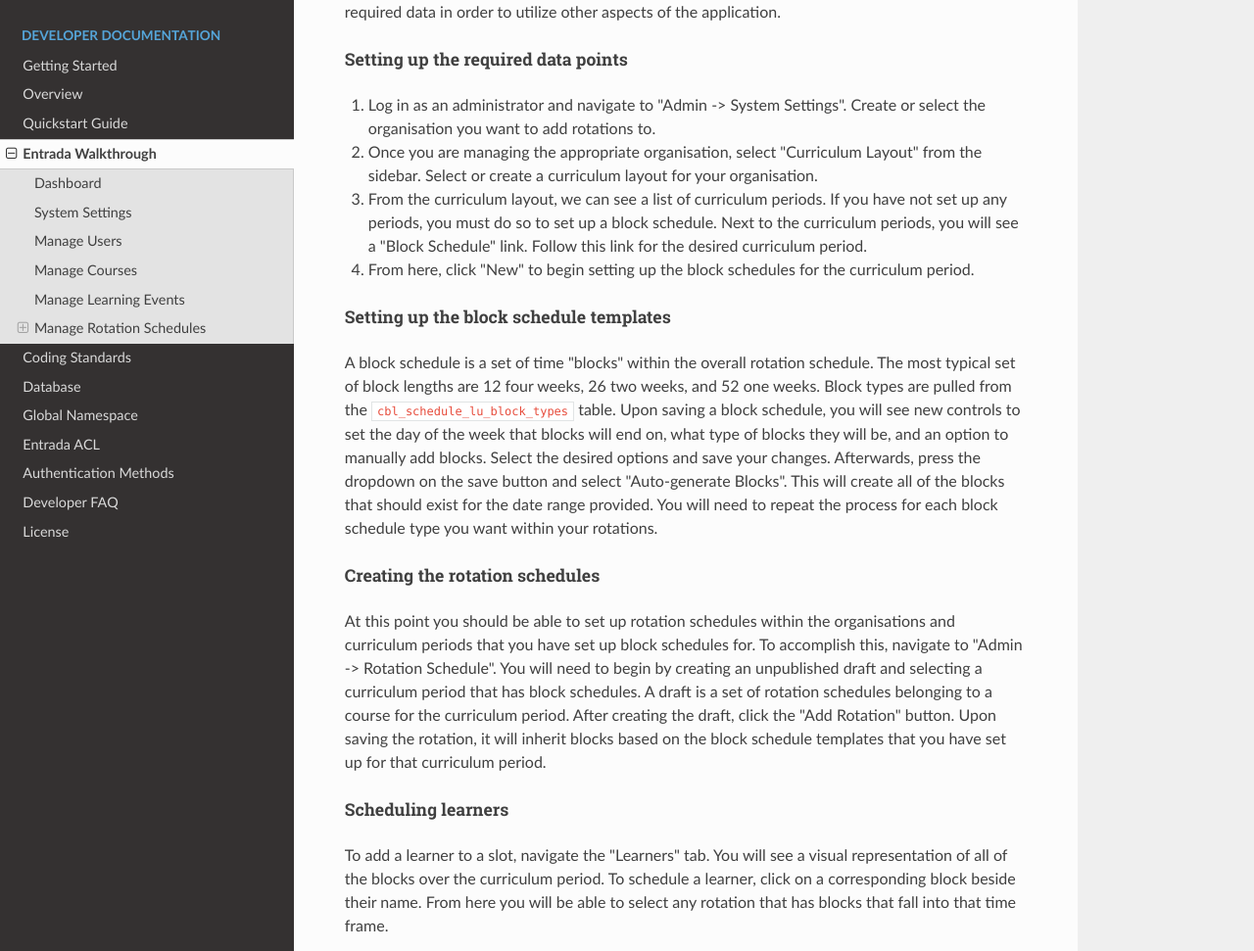
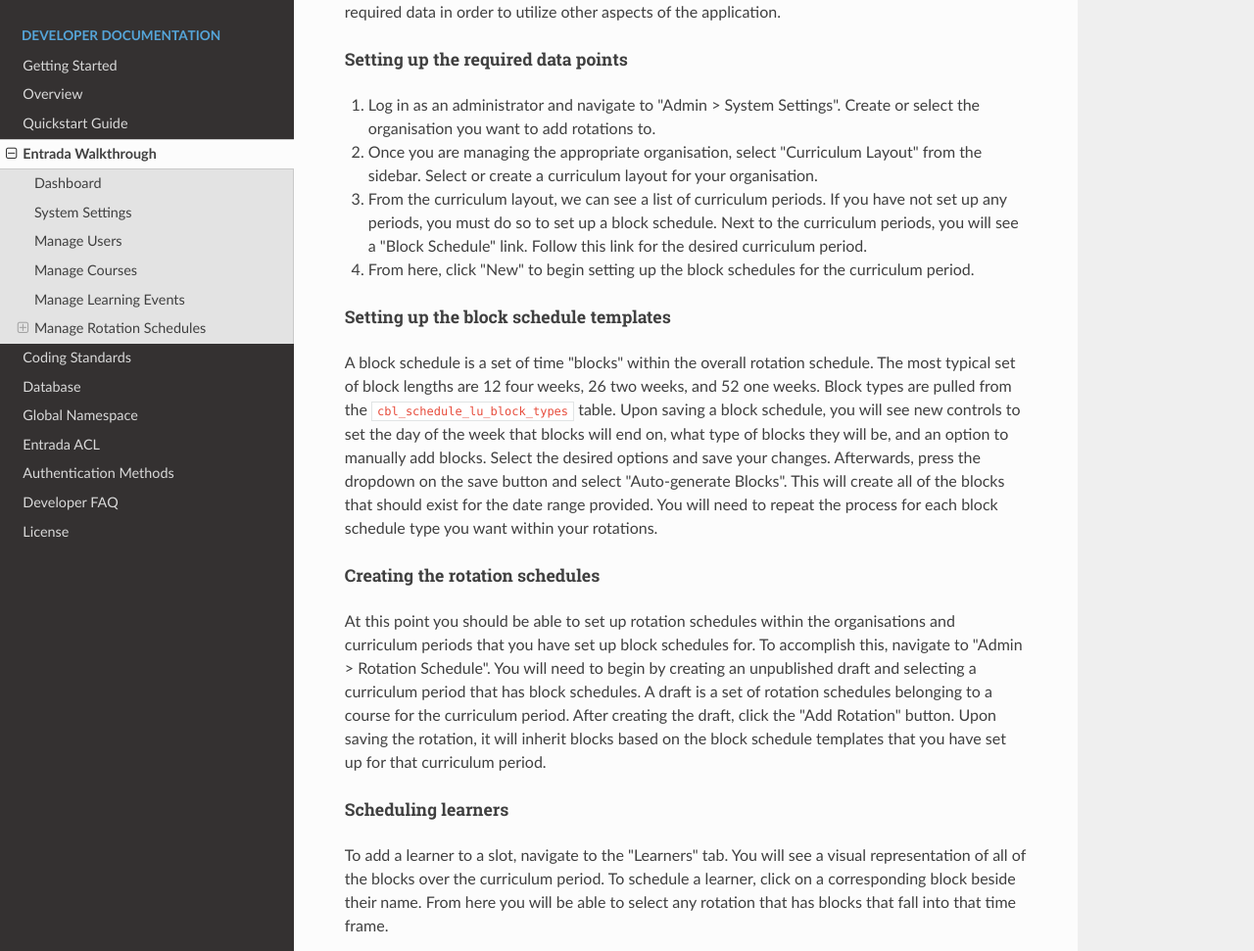
Before and after one commit to pyarmak/entrada-1x-docs, an MkDocs documentation site: the page built from docs/developer/walkthrough.md, in a window 1280 px wide and 1400 px high, scrolled down 278 px. Shown: the part 289-1260 px from the top of the window at 98% size. Built offline with MkDocs 1.6.1, drawn with Linux system fonts in a browser that asks for light colours; nearby versions of some CDN libraries; old or Windows-style settings are respelled for this version of MkDocs.

```diff
--- a/docs/developer/walkthrough.md
+++ b/docs/developer/walkthrough.md
@@ -16,7 +16,7 @@ As rotation schedules are inherently time based, you are required to set up curr
 
 ##### Setting up the required data points
 
-1. Log in as an administrator and navigate to "Admin -> System Settings". Create or select the organisation you want to add rotations to.
+1. Log in as an administrator and navigate to "Admin > System Settings". Create or select the organisation you want to add rotations to.
 
 2. Once you are managing the appropriate organisation, select "Curriculum Layout" from the sidebar. Select or create a curriculum layout for your organisation.
 
@@ -30,8 +30,8 @@ A block schedule is a set of time "blocks" within the overall rotation schedule.
 
 ##### Creating the rotation schedules
 
-At this point you should be able to set up rotation schedules within the organisations and curriculum periods that you have set up block schedules for. To accomplish this, navigate to "Admin -> Rotation Schedule". You will need to begin by creating an unpublished draft and selecting a curriculum period that has block schedules. A draft is a set of rotation schedules belonging to a course for the curriculum period. After creating the draft, click the "Add Rotation" button. Upon saving the rotation, it will inherit blocks based on the block schedule templates that you have set up for that curriculum period.
+At this point you should be able to set up rotation schedules within the organisations and curriculum periods that you have set up block schedules for. To accomplish this, navigate to "Admin > Rotation Schedule". You will need to begin by creating an unpublished draft and selecting a curriculum period that has block schedules. A draft is a set of rotation schedules belonging to a course for the curriculum period. After creating the draft, click the "Add Rotation" button. Upon saving the rotation, it will inherit blocks based on the block schedule templates that you have set up for that curriculum period.
 
 ##### Scheduling learners
 
-To add a learner to a slot, navigate the "Learners" tab. You will see a visual representation of all of the blocks over the curriculum period. To schedule a learner, click on a corresponding block beside their name. From here you will be able to select any rotation that has blocks that fall into that time frame.
+To add a learner to a slot, navigate to the "Learners" tab. You will see a visual representation of all of the blocks over the curriculum period. To schedule a learner, click on a corresponding block beside their name. From here you will be able to select any rotation that has blocks that fall into that time frame.
```
